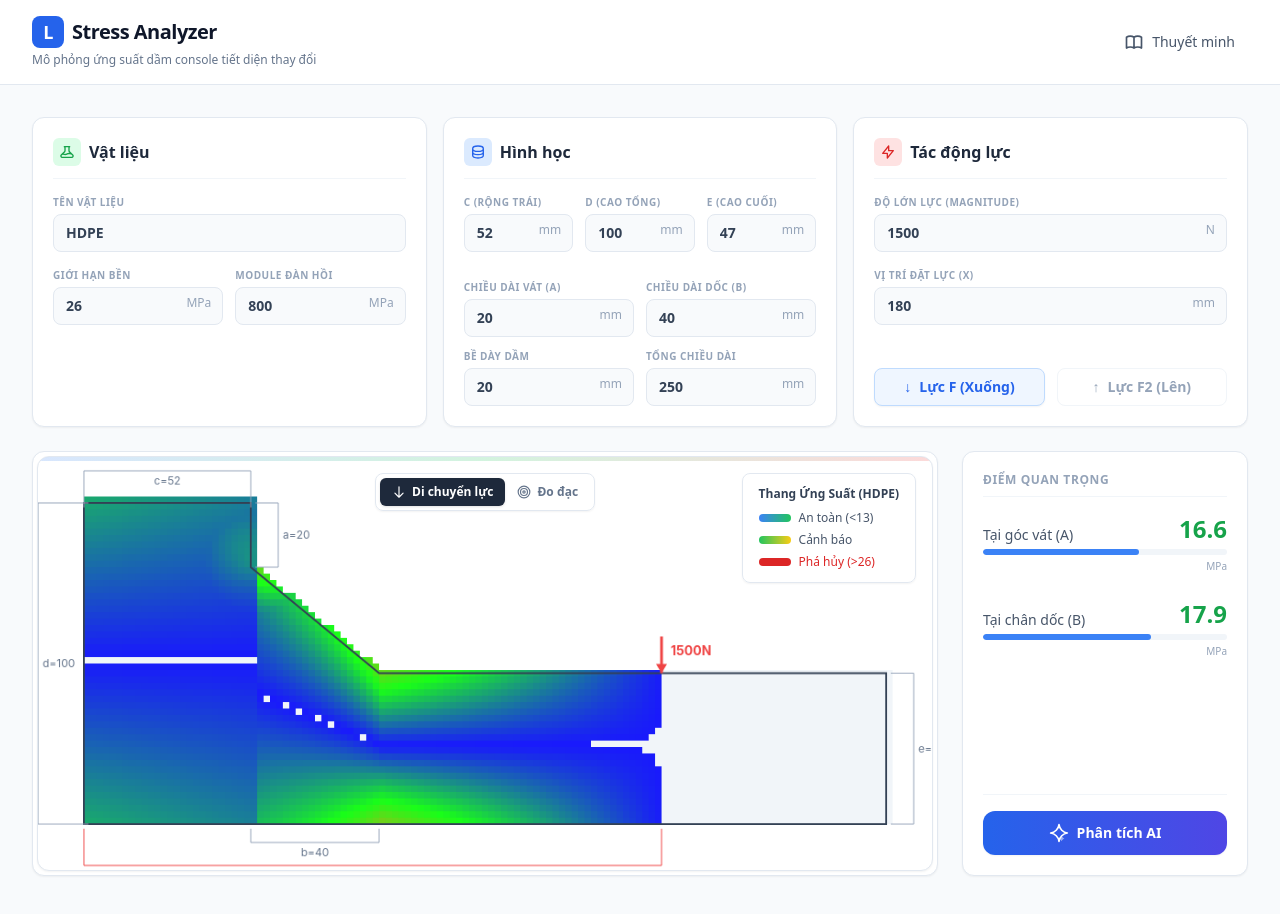
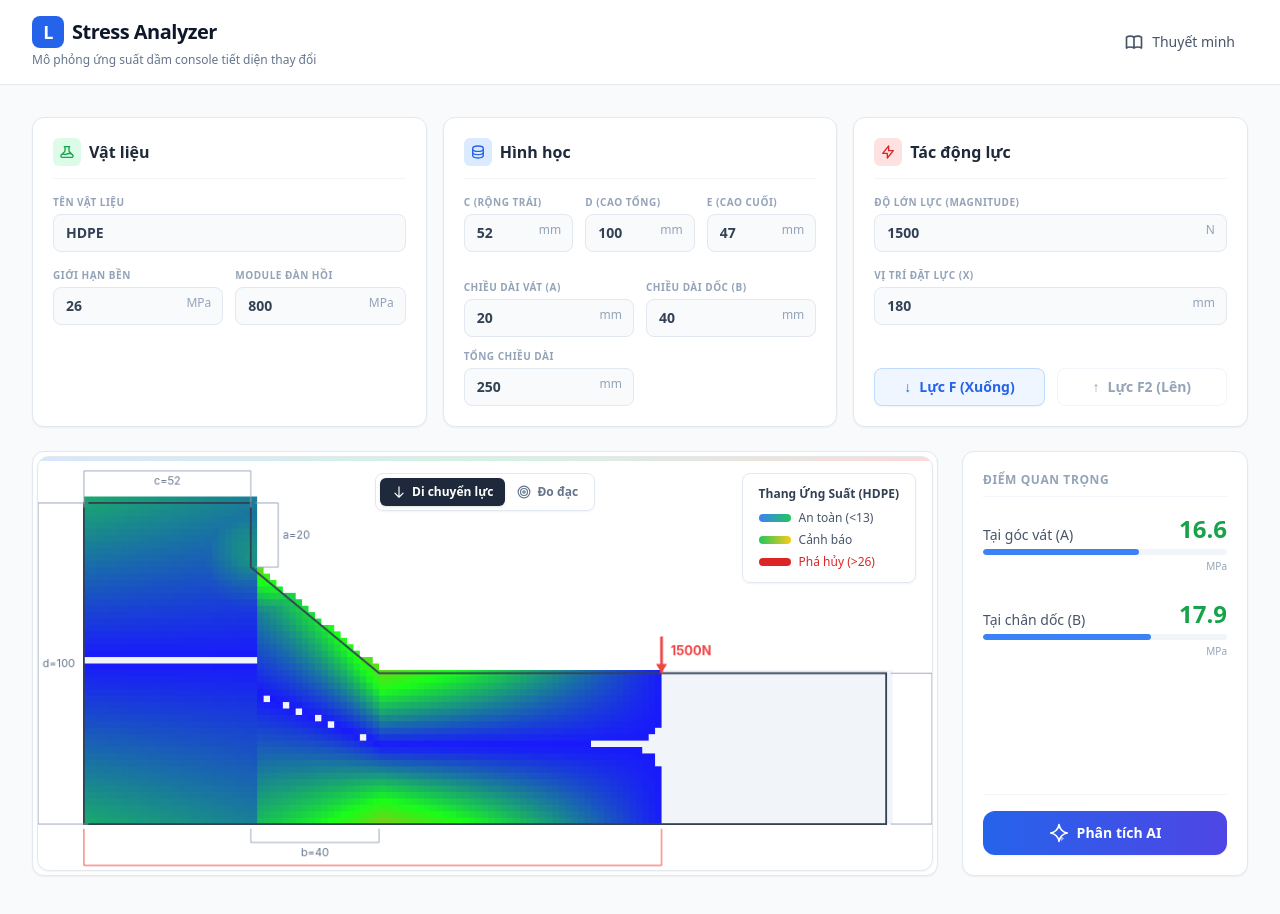
Before and after one commit to OceanHpCK/stress-analysis, a React (Vite) app: page / in a window 1280 px wide. Shown: the top 914 px of the page. Built offline with nearby package versions, Linux system fonts and the light colour scheme.

Commit message:
Increase e label offset for visibility, remove beam thickness input

```diff
--- a/components/Controls.tsx
+++ b/components/Controls.tsx
@@ -115,7 +115,6 @@ const Controls: React.FC<Props> = ({
         <div className="grid grid-cols-2 gap-3">
           <InputGroup label="Chiều dài vát (a)" value={dims.a} unit="mm" onChange={(v) => handleDimChange('a', v)} />
           <InputGroup label="Chiều dài dốc (b)" value={dims.b} unit="mm" onChange={(v) => handleDimChange('b', v)} />
-          <InputGroup label="Bề dày dầm" value={dims.width} unit="mm" onChange={(v) => handleDimChange('width', v)} />
           <InputGroup label="Tổng chiều dài" value={dims.totalLength} unit="mm" onChange={(v) => handleDimChange('totalLength', v)} />
         </div>
       </div>
--- a/components/SimulationCanvas.tsx
+++ b/components/SimulationCanvas.tsx
@@ -141,7 +141,7 @@ const SimulationCanvas: React.FC<Props> = ({ dimensions, force, material, onForc
     drawDimLine(toScreen(0, dimensions.totalHeight), toScreen(dimensions.leftWidth, dimensions.totalHeight), `c=${dimensions.leftWidth}`, -35, 'x');
     drawDimLine(toScreen(dimensions.leftWidth, dimensions.totalHeight), toScreen(dimensions.leftWidth, dimensions.totalHeight - dimensions.a), `a=${dimensions.a}`, 30, 'y');
     drawDimLine(toScreen(dimensions.leftWidth, 0), toScreen(dimensions.leftWidth + dimensions.b, 0), `b=${dimensions.b}`, 20, 'x');
-    drawDimLine(toScreen(dimensions.totalLength, 0), toScreen(dimensions.totalLength, dimensions.endHeight), `e=${dimensions.endHeight}`, 30, 'y');
+    drawDimLine(toScreen(dimensions.totalLength, 0), toScreen(dimensions.totalLength, dimensions.endHeight), `e=${dimensions.endHeight}`, 50, 'y');
 
     // Force Position Dimension (New)
     const isTopForce = force.type === ForceType.F;
```
